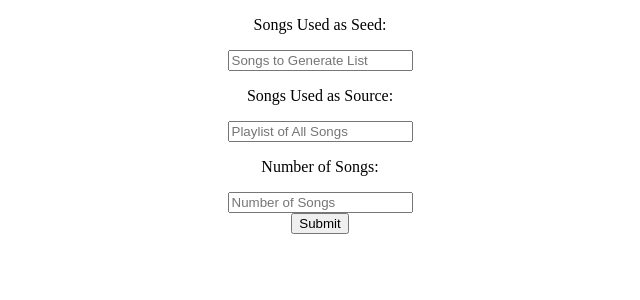
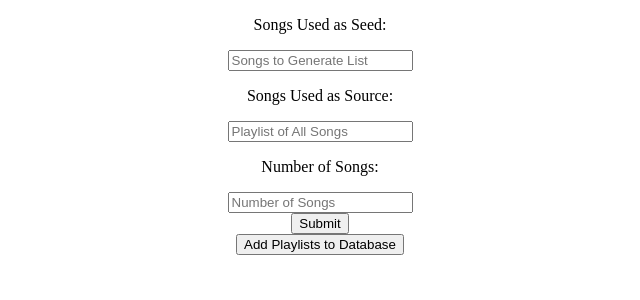
Before and after one commit to HackUCI2020/SpotSync, a Flask app: page / in a window 1280 px wide. Shown: the top 300 px of the page, without its empty margins (320-960 px from the left). Run offline with Flask 2, Linux system fonts and the light colour scheme; parts of the project's set-up code (start-up, migrations or seed data) failed here and were passed over.

Commit message:
added redirect to playlist

```diff
--- a/static/form.js
+++ b/static/form.js
@@ -25,3 +25,8 @@ function submitClicked()
     console.log(url)
     redirect(url)
 }
+
+function addClicked()
+{
+    redirect("/playlist")
+}
--- a/templates/form.html
+++ b/templates/form.html
@@ -13,6 +13,10 @@
     <center>
     <button type="submit" class="btn btn-success" onclick="submitClicked()">Submit</button>
     </center>
+    <center>
+    <button type="submit" class="btn btn-success" onclick="addClicked()">Add Playlists to Database</button>
+    </center>
+
 
     <script type="text/javascript" src="{{url_for('static', filename='form.js')}}"></script>
 {% endblock %}
```
Also changed, not shown: 1 other file.
